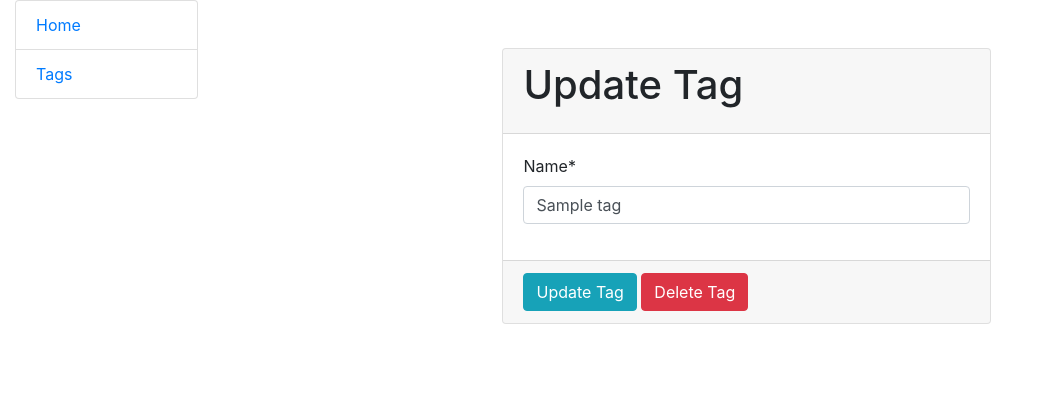
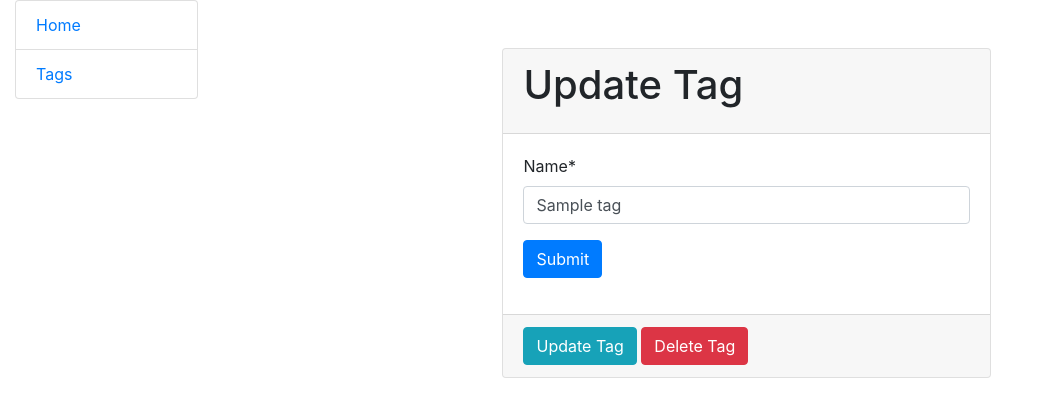
Before and after one commit to oksankakot/todo, a Django app: page /tags/1/update in a window 1280 px wide. Shown: the top 417 px of the page, without its empty margins (0-1039 px from the left). Run offline with Django 5.2, Linux system fonts and the light colour scheme; tables that the repository leaves empty hold one stand-in row (values such as "Sample post"); some libraries are stand-ins or nearby versions.

Commit message:
Fixed button in tag form

```diff
--- a/templates/todo/tag_form.html
+++ b/templates/todo/tag_form.html
@@ -13,6 +13,9 @@
                         <form action="" method="post">
                             {% csrf_token %}
                             {{ form|crispy }}
+                            <div class="form-group">
+                                <button class="btn btn-primary" type="submit">Submit</button>
+                            </div>
                         </form>
                     </div>
                     {% if object %}
```
